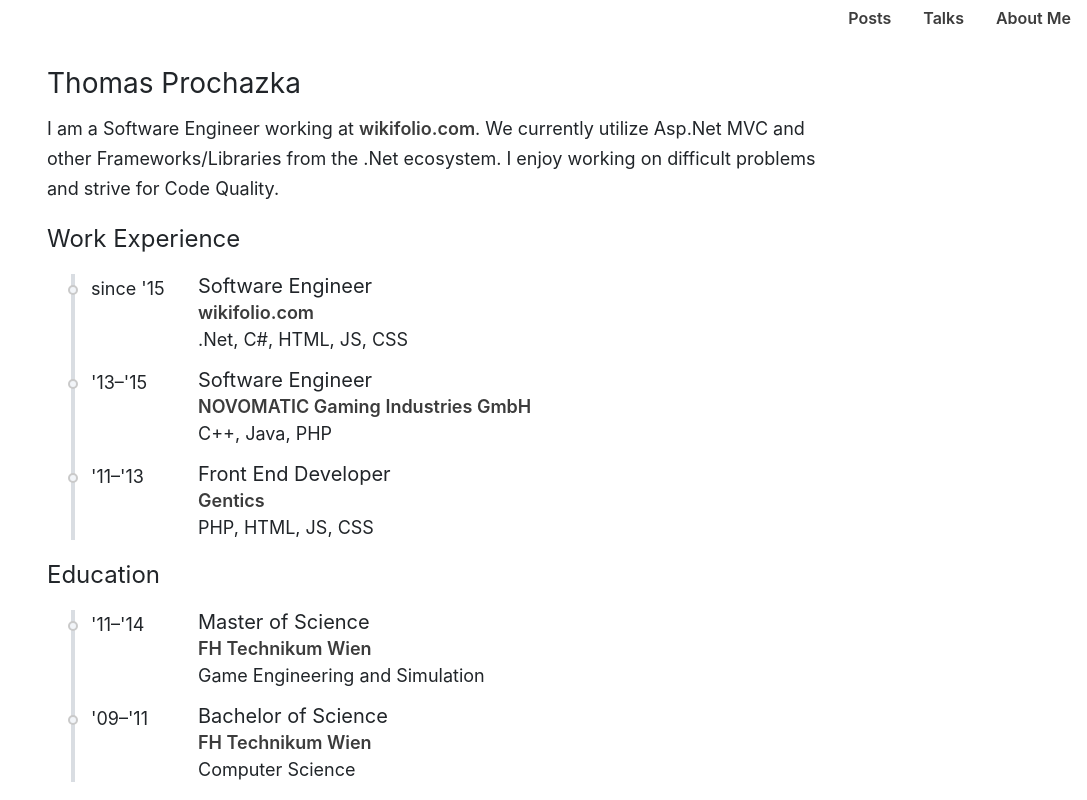
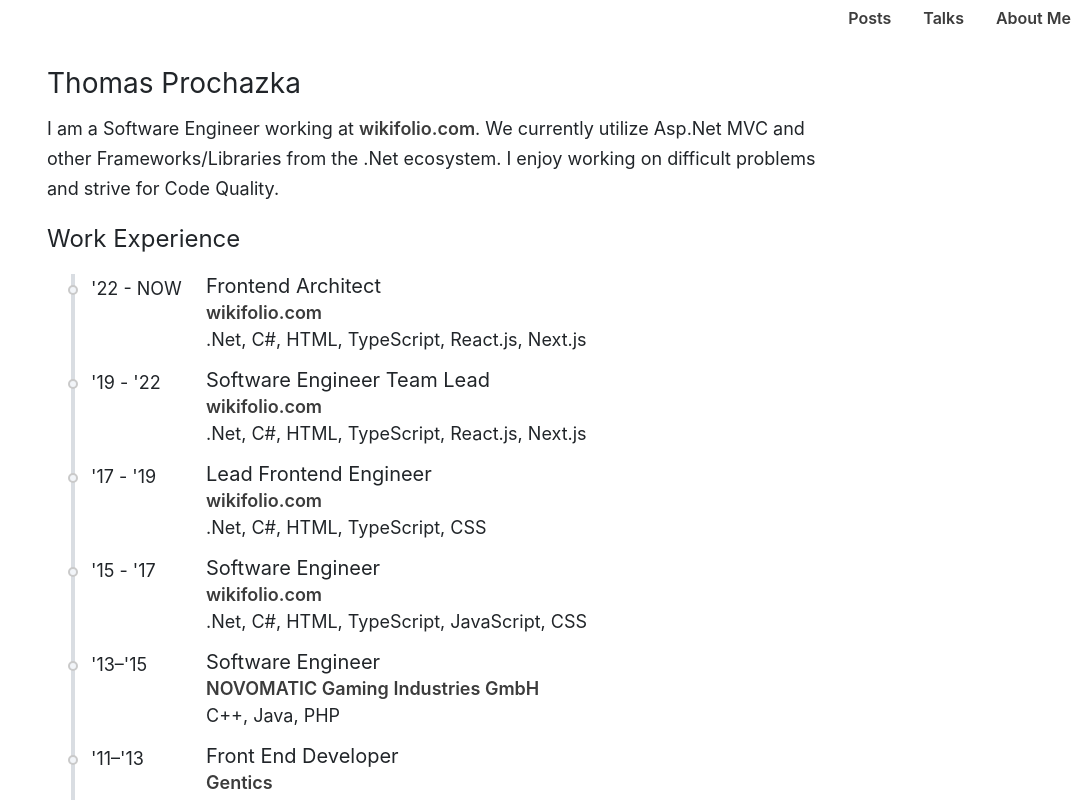
Before and after one commit to zlypher/zlypher.github.io, a Next.js app: page /about in a window 1280 px wide. Shown: the top 800 px of the page, without its empty margins (193-1280 px from the left). Built offline with nearby package versions, Linux system fonts and the light colour scheme.

Commit message:
Update Jobs in About section

```diff
--- a/pages/about.mdx
+++ b/pages/about.mdx
@@ -3,11 +3,38 @@
 
 export const experience = [
   {
-    headline: "Software Engineer",
-    years: "since '15",
+    headline: "Frontend Architect",
+    years: "'22 - NOW",
     title: "wikifolio.com",
     link: "https://www.wikifolio.com",
-    notes: ".Net, C#, HTML, JS, CSS",
+    notes: ".Net, C#, HTML, TypeScript, React.js, Next.js",
+    education: false,
+    order: 6,
+  },
+  {
+    headline: "Software Engineer Team Lead",
+    years: "'19 - '22",
+    title: "wikifolio.com",
+    link: "https://www.wikifolio.com",
+    notes: ".Net, C#, HTML, TypeScript, React.js, Next.js",
+    education: false,
+    order: 5,
+  },
+  {
+    headline: "Lead Frontend Engineer",
+    years: "'17 - '19",
+    title: "wikifolio.com",
+    link: "https://www.wikifolio.com",
+    notes: ".Net, C#, HTML, TypeScript, CSS",
+    education: false,
+    order: 4,
+  },
+  {
+    headline: "Software Engineer",
+    years: "'15 - '17",
+    title: "wikifolio.com",
+    link: "https://www.wikifolio.com",
+    notes: ".Net, C#, HTML, TypeScript, JavaScript, CSS",
     education: false,
     order: 3,
   },
--- a/styles/components/_experience.scss
+++ b/styles/components/_experience.scss
@@ -20,8 +20,8 @@
     }
 
     &__date {
-        flex: 0 0 75px;
-        margin-right: 32px;
+        flex: 0 0 91px;
+        margin-right: 24px;
         padding-top: 5px;
         line-height: 20px;
     }
```
